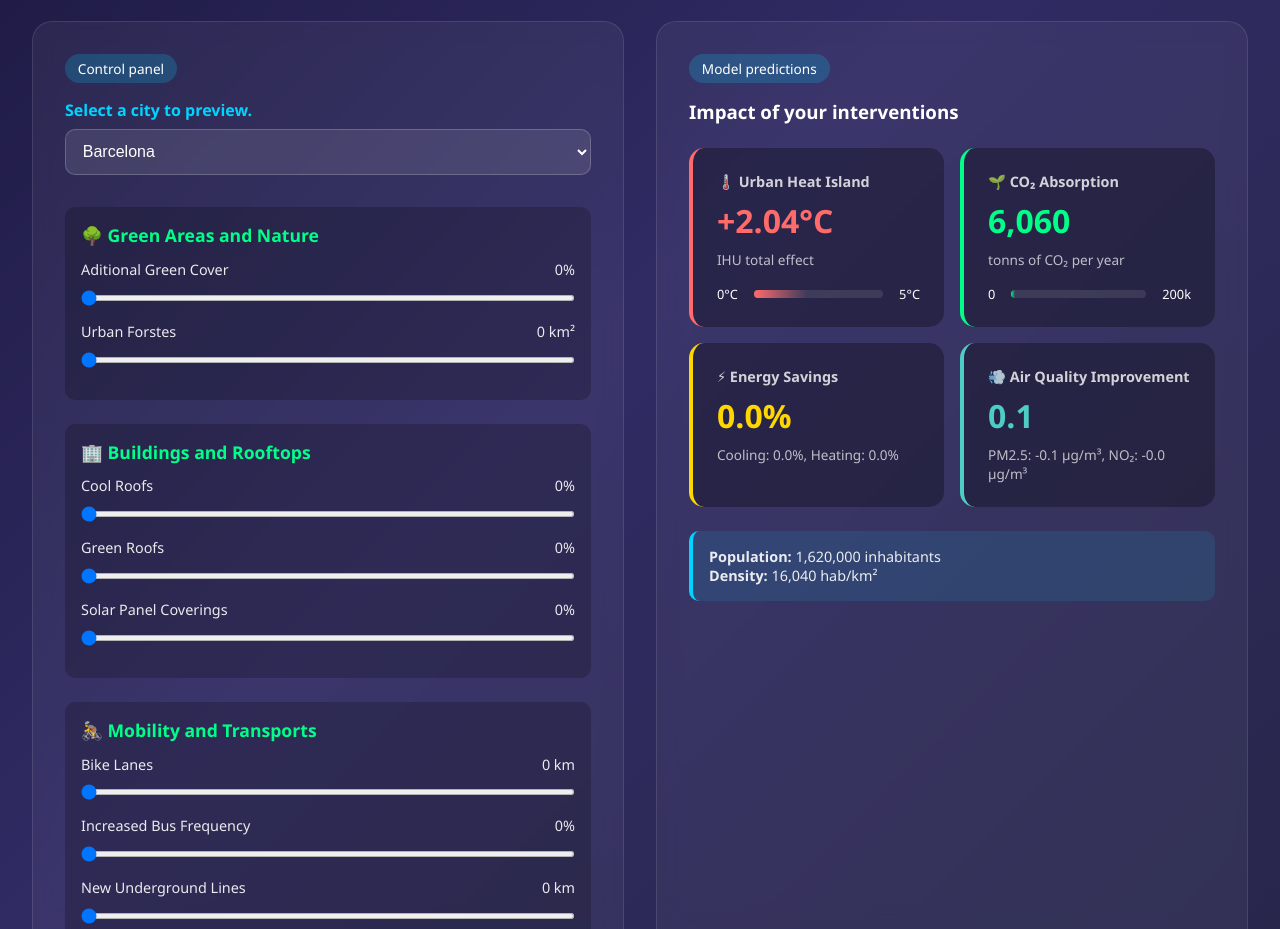
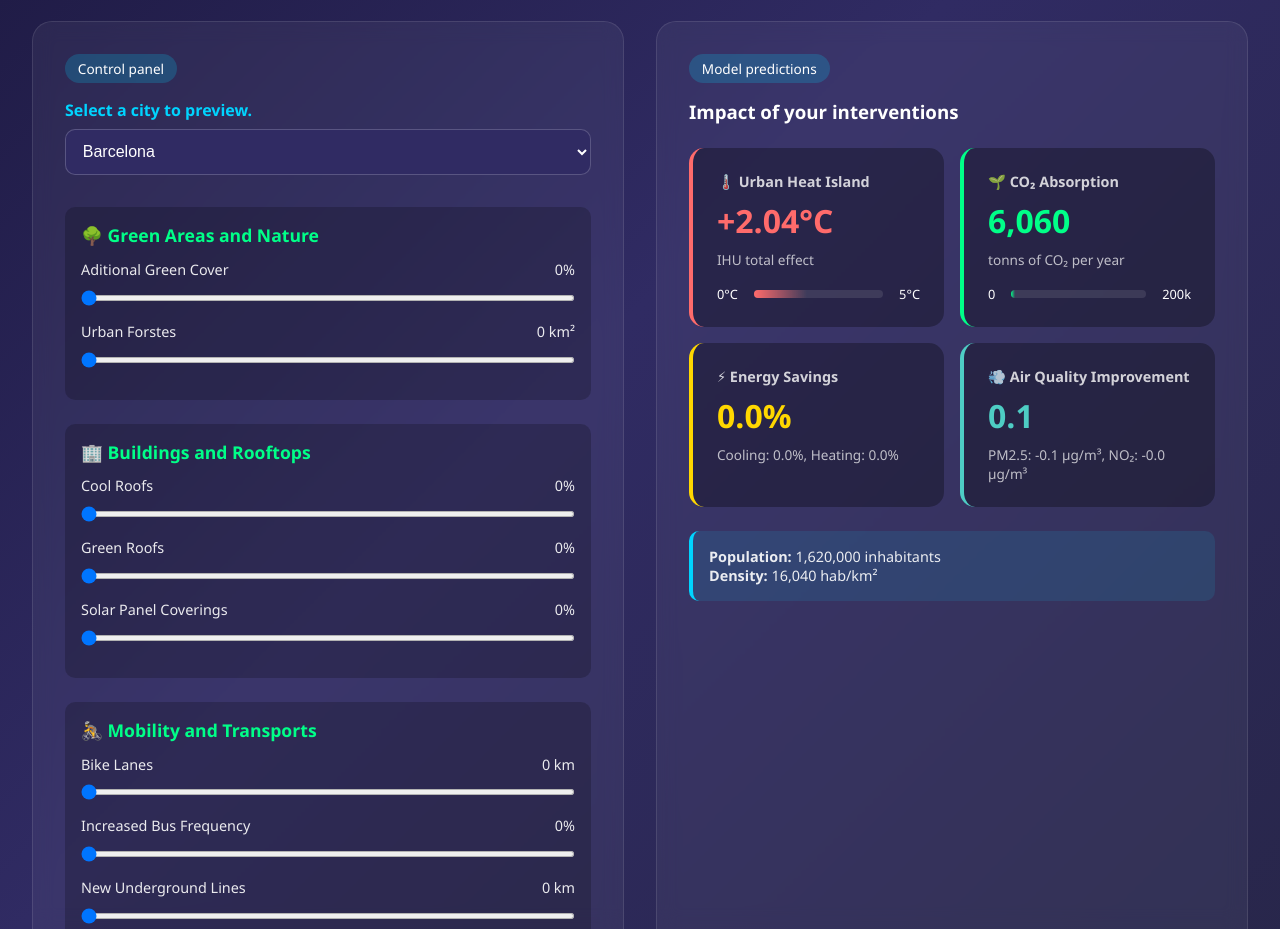
Before and after one commit to GTRGoldenLemur/DreamCities, a plain HTML site: page NASA!!.html in a window 1280 px wide. Shown: the part 1020-1949 px from the top of the page. Drawn offline with nearby package versions, Linux system fonts and the light colour scheme.

Commit message:
Update NASA!!.html
Changed dropdown color

```diff
--- a/NASA!!.html
+++ b/NASA!!.html
@@ -119,11 +119,12 @@
         .city-selector select {
             width: 100%;
             padding: 0.8rem;
-            background: rgba(255, 255, 255, 0.1);
+            /*background: rgba(255, 255, 255, 0.1);*/
             border: 1px solid rgba(255, 255, 255, 0.2);
             border-radius: 10px;
             color: #fff;
             font-size: 1rem;
+            background-color: #302b63;
         }
 
         .intervention-group {
```
